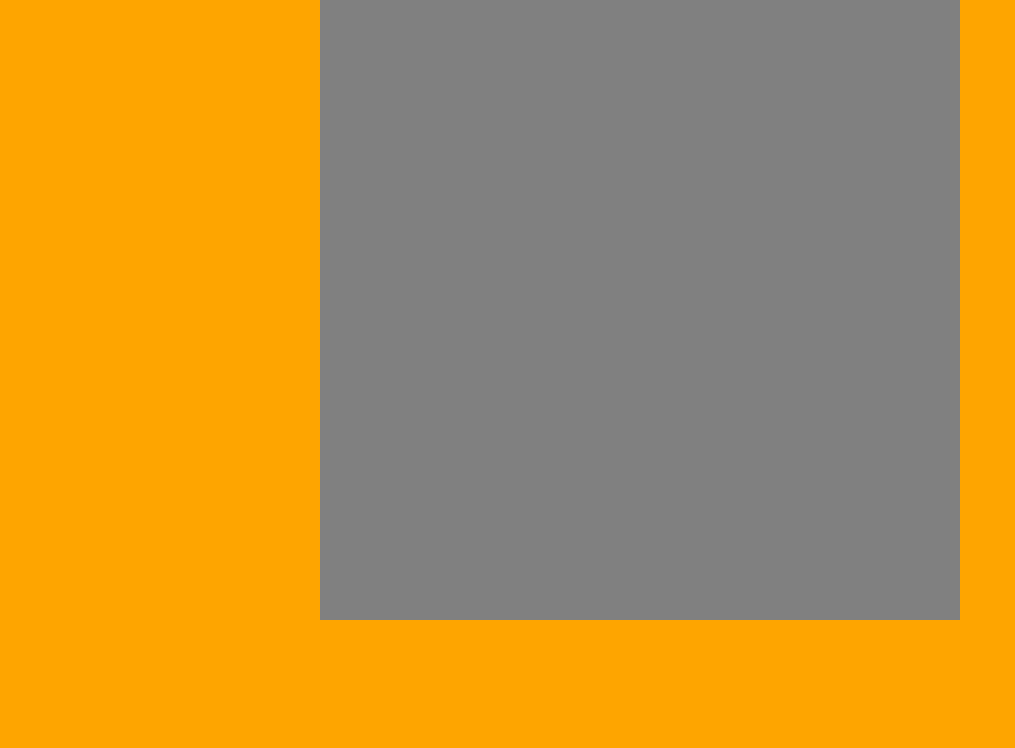
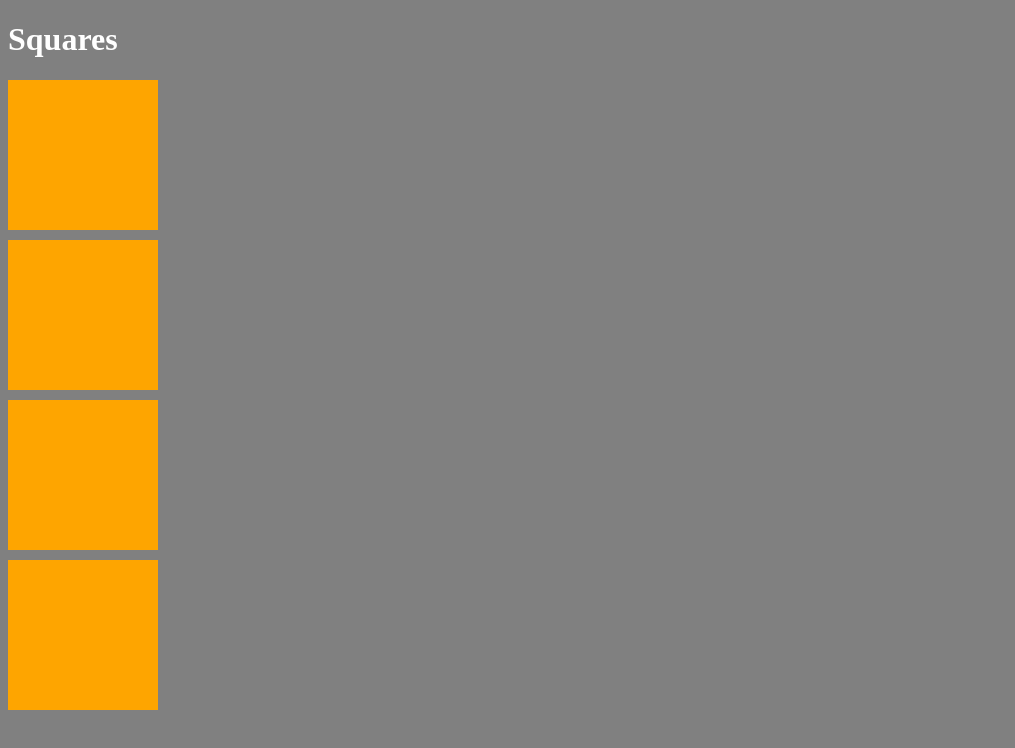
Before and after one commit to LinaCh27/css, a plain HTML site: page task-16/index.html in a window 1280 px wide. Shown: the whole page, without its empty margins (0-1015 px from the left). Drawn offline with Linux system fonts and the light colour scheme.

Commit message:
fixed mistakes

```diff
--- a/task-16/css/styles.css
+++ b/task-16/css/styles.css
@@ -1,11 +1,14 @@
 html {
+    background-color: #808080;
+}
+
+h1 {
+    color: white;
+}
+
+.square {
+    height: 150px;
+    width: 150px;
+    margin-bottom: 10px;
     background-color: #fea500;
 }
-
-body {
-    width: 600px;
-    height: 600px;
-    margin: 0 auto;
-    background-color: #808080;
-    padding: 0 20px 20px;
-}
--- a/task-16/index.html
+++ b/task-16/index.html
@@ -1,5 +1,6 @@
 <!DOCTYPE html>
 <html lang="en">
+
 <head>
     <meta charset="UTF-8">
     <meta http-equiv="X-UA-Compatible" content="IE=edge">
@@ -7,6 +8,13 @@
     <link rel="stylesheet" href="css/styles.css">
     <title>Task16</title>
 </head>
+
 <body>
+    <h1>Squares</h1>
+    <div class="square"></div>
+    <div class="square"></div>
+    <div class="square"></div>
+    <div class="square"></div>
 </body>
+
 </html>
```
